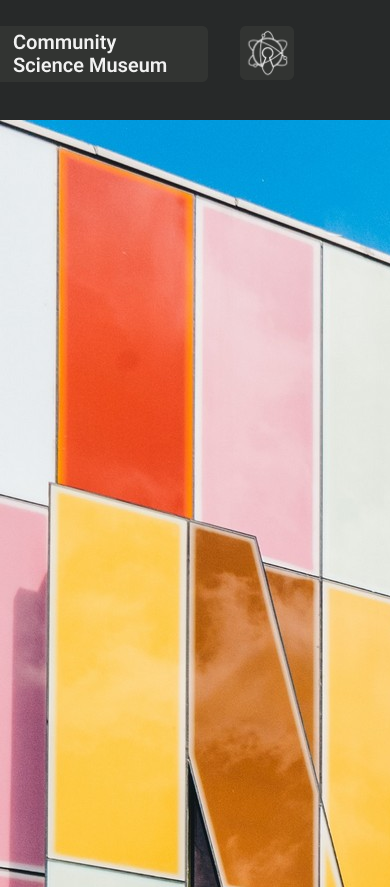
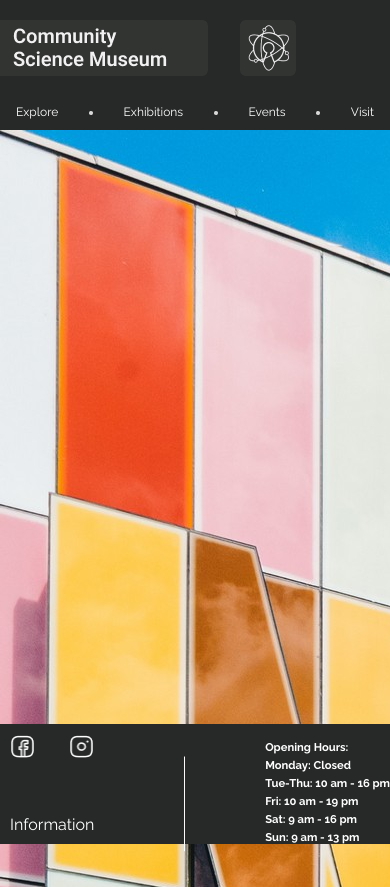
Before and after one commit to FadeCap/Semester-Project-1, a plain HTML site: page index.html in a window 390 px wide. Shown: the top 887 px of the page. Drawn offline with Linux system fonts and the light colour scheme.

Commit message:
Finished responsive header/footer

```diff
--- a/global.css
+++ b/global.css
@@ -13,6 +13,7 @@
   --card-one-color: #5386e4;
   --card-two-color: #1b998b;
   --card-three-color: #a53b3b;
+  --font-color: white;
 }
 
 body {
@@ -23,13 +24,15 @@ header {
   background-color: var(--header-footer-color);
   display: flex;
   flex-direction: column;
-  height: 120px;
+  height: 130px;
   justify-content: center;
+  width: 100%;
 }
 
 .top-header {
   display: flex;
   flex-direction: row;
+  padding-top: 1.5rem;
 }
 
 .header-logo {
@@ -38,4 +41,94 @@ header {
   height: 54px;
   padding-left: 2rem;
   padding-right: 1rem;
+  align-items: right;
+  justify-self: right;
 }
+
+nav {
+  display: flex;
+  flex-direction: row;
+  margin: 1rem;
+  justify-content: space-between;
+  font-size: 12px;
+}
+
+nav:last-child {
+  margin-right: 1rem;
+}
+
+a {
+  color: var(--font-color);
+  text-decoration: none;
+}
+
+a:hover {
+  color: gray;
+  cursor: pointer;
+}
+
+.nav-dots {
+  width: 4px;
+  height: 4px;
+  display: flex;
+  margin-top: 0.4rem;
+}
+
+footer {
+  display: flex;
+  height: 120px;
+  background-color: var(--header-footer-color);
+  position: fixed;
+  bottom: 0;
+  width: 100%;
+  justify-content: space-between;
+}
+
+.footer-logo {
+  display: none;
+}
+
+.left-side-footer {
+  display: flex;
+  flex-direction: column;
+  padding: 10px;
+  justify-content: space-between;
+}
+
+.social-logos {
+  display: flex;
+  flex-direction: row;
+  justify-content: space-between;
+}
+
+.facebook-logo,
+.instagram-logo {
+  height: 25px;
+  width: 25px;
+}
+
+.footer-information-link {
+  display: flex;
+  align-items: center;
+  justify-content: center;
+  bottom: 10px;
+}
+
+.opening-hours {
+  font-size: 0.6rem;
+  color: var(--font-color);
+  text-decoration: none;
+  margin-top: 1rem;
+  display: flex;
+  flex-direction: column;
+  justify-content: space-between;
+}
+
+.footer-line {
+  width: 4rem;
+  display: flex;
+  justify-content: center;
+  align-content: center;
+  padding: 2rem;
+  height: 10rem;
+}
--- a/index.html
+++ b/index.html
@@ -20,27 +20,62 @@
           />
         </div>
         <div class="header-logo">
+          <a href="index.html">
             <img
               src="images/Logo.png"
               alt="The logo of Community Science Museum"
             />
+          </a>
         </div>
       </div>
+      <div class="bottom-header">
         <nav>
-        <a href="" class="explore"></a>
-        <a href="" class="exhibitions"></a>
-        <a href="" class="events"></a>
-        <a href="" class="visit"></a>
+          <a href="explore/explore.html" class="explore">Explore</a>
+          <img
+            class="nav-dots"
+            src="images/Navbar-dots.png"
+            alt="Dot between links"
+          />
+          <a href="exhibitions/exhibitions.html" class="exhibitions"
+            >Exhibitions
+          </a>
+          <img
+            class="nav-dots"
+            src="images/Navbar-dots.png"
+            alt="Dot between links"
+          />
+          <a href="events/events.html" class="events">Events</a>
+          <img
+            class="nav-dots"
+            src="images/Navbar-dots.png"
+            alt="Dot between links"
+          />
+          <a href="visit/visit.html" class="visit">Visit</a>
         </nav>
+      </div>
     </header>
     <!-- Header end -->
     <!-- Main start -->
     <main>
+      <div class="top-card">
         <div class="news-card-container">
           <img
+            class="museum-image"
             src="images/scott-webb-102825.jpg"
             alt="A look at the Museum wall from the outside"
           />
+        </div>
+        <div class="card-text">
+          <h1>News</h1>
+          <p>
+            Visiting Professor of Aeronautics,<br />
+            Night in the Museum,<br />
+            Energetica Exhibition on Loan
+          </p>
+        </div>
+        <div class="right-arrow">
+          <img src="images/right-arrow.png" alt="Arrow pointing to the right" />
+        </div>
       </div>
     </main>
     <!-- Main end -->
@@ -54,16 +89,23 @@
           />
         </a>
       </div>
+      <div class="left-side-footer">
         <div class="social-logos">
-        <img src="images/facebook.png" alt="Facebook logo" />
-        <img src="images/instagram.png" alt="Instagram logo" />
+          <img
+            class="facebook-logo"
+            src="images/facebook.png"
+            alt="Facebook logo"
+          />
+          <img
+            class="instagram-logo"
+            src="images/instagram.png"
+            alt="Instagram logo"
+          />
         </div>
-      <li class="Footer-list">
-        <a href="visit.html" class="Get-involved">Get Involved</a>
-        <a href="visit.html" class="Accesibility">Accesibility</a>
-        <a href="visit.html" class="Cafe">Cafe</a>
-        <a href="visit.html" class="Shop">Shop</a>
-      </li>
+        <div class="footer-information-link">
+          <a href="visit/visit.html">Information</a>
+        </div>
+      </div>
       <div class="footer-line">
         <img
           src="images/footer-line.svg"
```
Also changed, not shown: placeholder.html (added, +6 -0 lines), images/right-arrow.png (added). Lines whose indentation alone changed are shown as unchanged.
